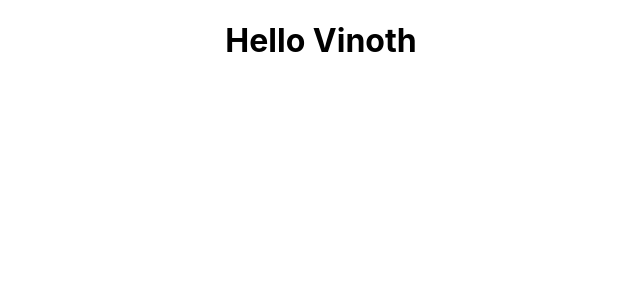
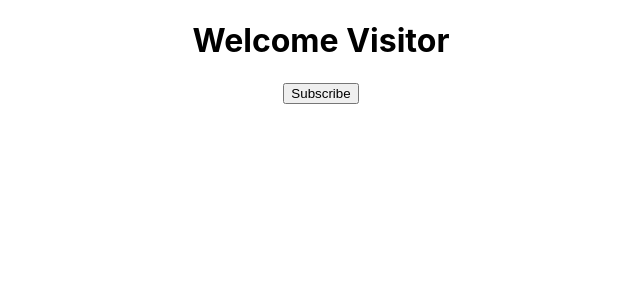
Before and after one commit to Vinoth6194/Reactcodev, a React (Create React App) app: page / in a window 1280 px wide. Shown: the top 300 px of the page, without its empty margins (319-959 px from the left). Built offline with nearby package versions, Linux system fonts and the light colour scheme.

Commit message:
State 10

```diff
--- a/src/App.js
+++ b/src/App.js
@@ -5,10 +5,12 @@
 import Greet  from './components/Greet';
 import Welcome from './components/Welcome';
 import Hello from './components/Hello';
+import Message from './components/Message';
 class App extends Component{
   render(){
     return (
      <div className = "App">
+       <Message></Message>
        {/* <Greet name = "Vinothkumar" heroName = "Ranveer">
          <p>The Gully Boy</p>
        </Greet>
@@ -22,7 +24,7 @@
       </Welcome>
        <Welcome name = "Selvan" heroName = "Hrithik" ></Welcome>
        <Welcome name = "Kiruthika" heroName = "Vijay"></Welcome> */}
-        <Hello></Hello>
+        {/* <Hello></Hello> */}
      </div>
     // <Greet></Greet>
     )
--- /dev/null
+++ b/src/components/Message.js
@@ -0,0 +1,28 @@
+import React, { Component } from 'react';
+
+class Message extends  Component{
+
+    constructor(){
+        super();
+        this.state = {
+            'message': 'Welcome Visitor'
+        }
+    }
+
+    changeMessage(){
+        this.setState ( {
+            'message': 'Thanks for Subscribing'
+        })
+    }
+    render() {
+            return (
+            <div>
+                <h1>{this.state.message}</h1>
+                <button onClick = {() => this.changeMessage()}>Subscribe</button>
+            </div>
+
+            )
+    }
+}
+
+export default Message;
```
